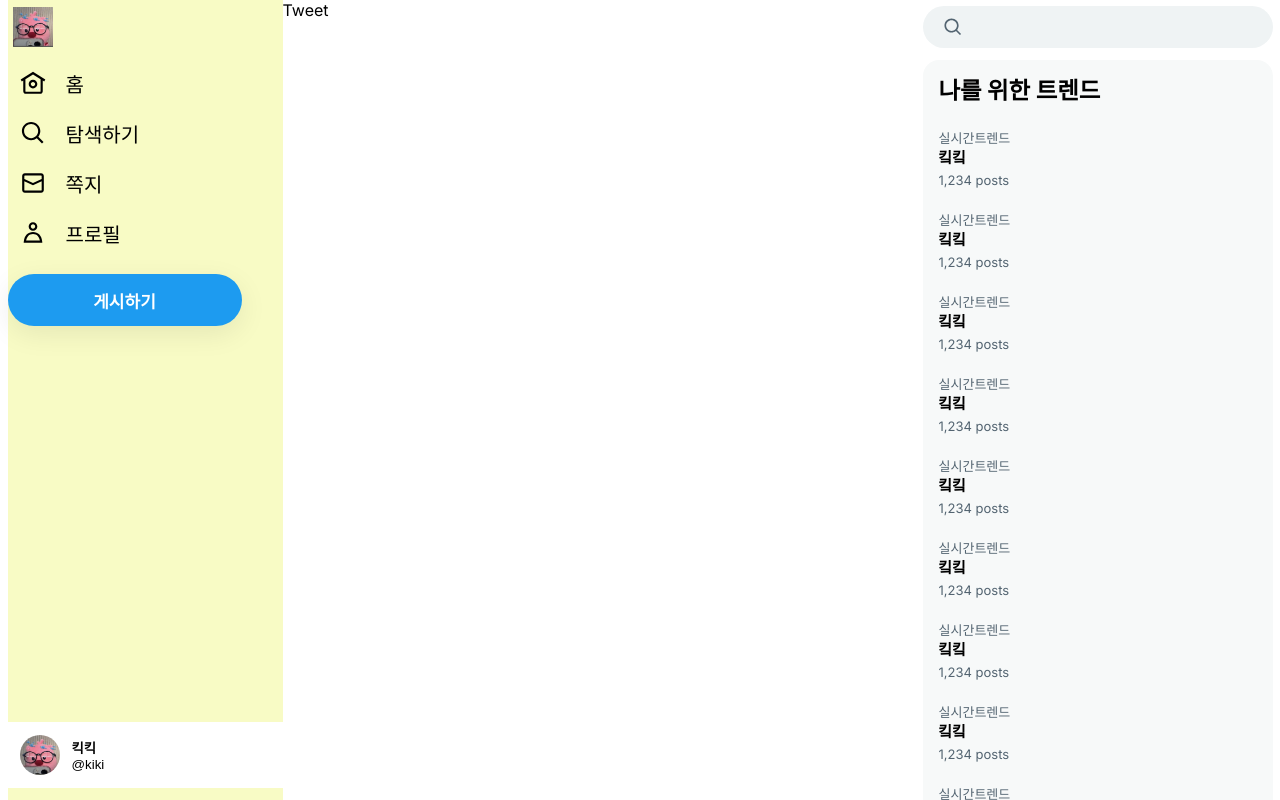
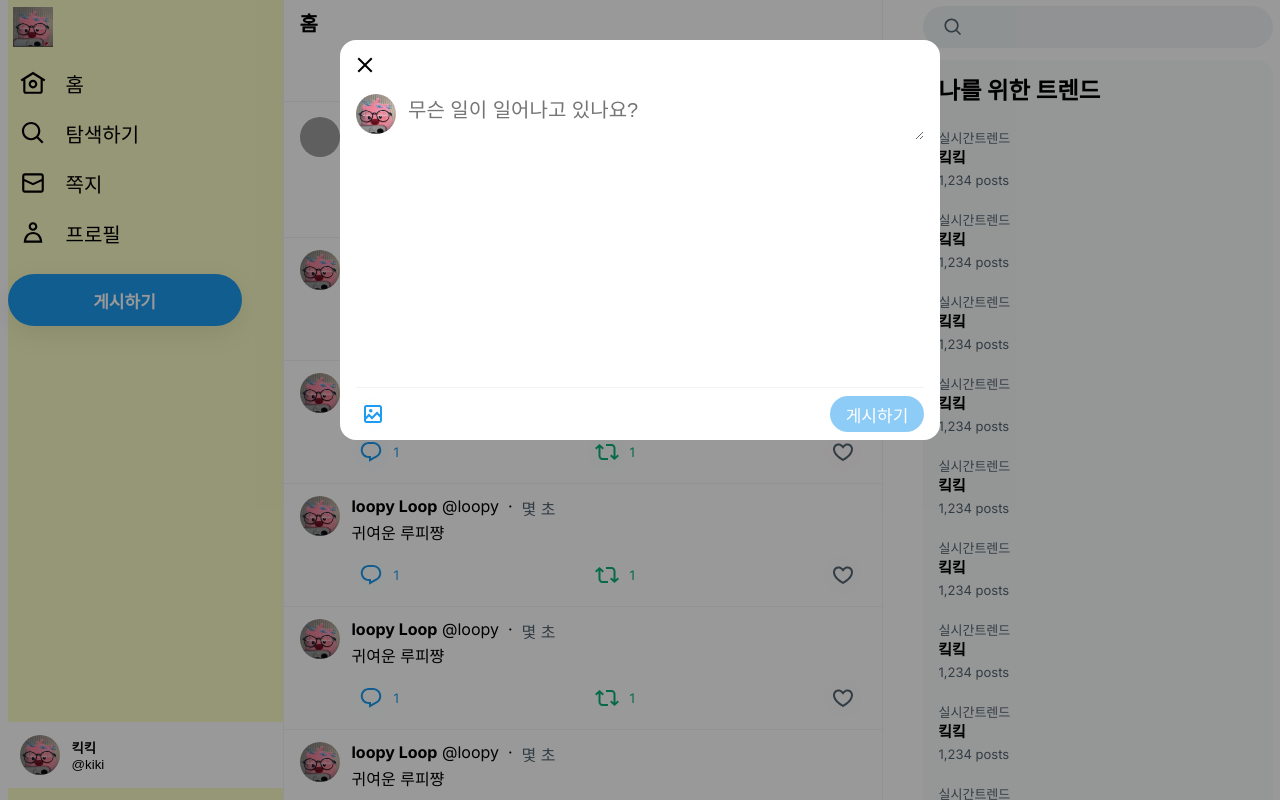
Before and after one commit to kiki9323/next-sns, a Next.js app: page /compose/tweet in a window 1280 px wide. Built offline with nearby package versions, Linux system fonts and the light colour scheme; grey boxes are pictures that could not be loaded.

Commit message:
(afterLogin) /compose/tweet 새로고침 시 모달 유지

```diff
--- /dev/null
+++ b/src/app/(afterLogin)/@modal/(.)compose/tweet/modal.module.css
@@ -0,0 +1,139 @@
+.modalBackground {
+  width: 100vw;
+  height: 100%;
+  display: flex;
+  justify-content: center;
+  position: absolute;
+  z-index: 10;
+  top: 0;
+  left: 0;
+  right: 0;
+  bottom: 0;
+  background-color: rgba(0, 0, 0, 0.4);
+}
+.modal {
+  background: #ffffff;
+  position: relative;
+  top: 5%;
+  max-width: 80vw;
+  min-width: 600px;
+  max-height: 400px;
+  border-radius: 16px;
+  display: flex;
+  flex-direction: column;
+}
+
+.closeButton {
+  width: 34px;
+  height: 34px;
+  border-radius: 17px;
+  border: none;
+  cursor: pointer;
+  background-color: #fff;
+  position: absolute;
+  left: 8px;
+  top: 8px;
+  display: flex;
+  align-items: center;
+  justify-content: center;
+}
+.closeButton:hover {
+  background-color: rgba(15, 20, 25, 0.1);
+}
+
+.modalForm {
+  display: flex;
+  flex-direction: column;
+  flex: 1;
+}
+
+.modalBody {
+  padding: 0 16px;
+  flex: 1;
+  margin-top: 54px;
+  display: flex;
+  flex-direction: row;
+}
+
+.postUserSection {
+  margin-right: 12px;
+  width: 40px;
+}
+
+.postUserImage {
+  width: 40px;
+  height: 40px;
+  border-radius: 20px;
+}
+
+.postUserImage img {
+  width: 40px;
+  height: 40px;
+  border-radius: 20px;
+}
+
+.inputDiv {
+  flex: 1;
+}
+
+.input {
+  width: 100%;
+  border: none;
+  outline: none;
+  font-size: 20px;
+}
+.input::placeholder {
+  font-family: "Malgun Gothic", sans-serif;
+}
+
+.modalFooter {
+  padding: 0 16px;
+}
+
+.modalDivider {
+  width: 100%;
+  border-bottom: 1px solid rgb(239, 243, 244);
+}
+.footerButtons {
+  display: flex;
+  flex-direction: row;
+  align-items: center;
+}
+.footerButtonLeft {
+  flex: 1;
+}
+
+.uploadButton {
+  width: 34px;
+  height: 34px;
+  border: none;
+  cursor: pointer;
+  border-radius: 17px;
+  background-color: rgb(29, 155, 240, 0.01);
+  transition-duration: 0.2s;
+  transition-property: background-color;
+  display: flex;
+  align-items: center;
+  justify-content: center;
+}
+.uploadButton:hover {
+  background-color: rgb(29, 155, 240, 0.1);
+}
+.uploadButton svg {
+  fill: rgb(29, 155, 240);
+}
+
+.actionButton {
+  cursor: pointer;
+  width: 94px;
+  height: 36px;
+  border-radius: 18px;
+  border: none;
+  margin: 8px 0;
+  background-color: rgb(29, 155, 240);
+  color: white;
+  font-size: 17px;
+}
+.actionButton:disabled {
+  opacity: 0.5;
+}
--- /dev/null
+++ b/src/app/(afterLogin)/@modal/(.)compose/tweet/page.tsx
@@ -0,0 +1,88 @@
+"use client";
+
+import { useRef, useState } from "react";
+
+import style from "./modal.module.css";
+import { useRouter } from "next/navigation";
+
+export default function TweetModal() {
+  const [content, setContent] = useState();
+  const imageRef = useRef<HTMLInputElement>(null);
+  const onSubmit = () => {};
+
+  const router = useRouter();
+  const onClickClose = () => {
+    router.back();
+  };
+  const onClickButton = () => {};
+  const onChangeContent = () => {};
+
+  const me = {
+    id: "loopy",
+    image: "/Loopy.jpeg",
+  };
+
+  return (
+    <div className={style.modalBackground}>
+      <div className={style.modal}>
+        <button className={style.closeButton} onClick={onClickClose}>
+          <svg
+            width={24}
+            viewBox="0 0 24 24"
+            aria-hidden="true"
+            className="r-18jsvk2 r-4qtqp9 r-yyyyoo r-z80fyv r-dnmrzs r-bnwqim r-1plcrui r-lrvibr r-19wmn03"
+          >
+            <g>
+              <path d="M10.59 12L4.54 5.96l1.42-1.42L12 10.59l6.04-6.05 1.42 1.42L13.41 12l6.05 6.04-1.42 1.42L12 13.41l-6.04 6.05-1.42-1.42L10.59 12z"></path>
+            </g>
+          </svg>
+        </button>
+        <form className={style.modalForm} onSubmit={onSubmit}>
+          <div className={style.modalBody}>
+            <div className={style.postUserSection}>
+              <div className={style.postUserImage}>
+                <img src={me.image} alt={me.id} />
+              </div>
+            </div>
+            <div className={style.inputDiv}>
+              <textarea
+                className={style.input}
+                placeholder="무슨 일이 일어나고 있나요?"
+                value={content}
+                onChange={onChangeContent}
+              />
+            </div>
+          </div>
+          <div className={style.modalFooter}>
+            <div className={style.modalDivider} />
+            <div className={style.footerButtons}>
+              <div className={style.footerButtonLeft}>
+                <input
+                  type="file"
+                  name="imageFiles"
+                  multiple
+                  hidden
+                  ref={imageRef}
+                />
+                <button
+                  className={style.uploadButton}
+                  type="button"
+                  onClick={onClickButton}
+                >
+                  <svg width={24} viewBox="0 0 24 24" aria-hidden="true">
+                    <g>
+                      <path d="M3 5.5C3 4.119 4.119 3 5.5 3h13C19.881 3 21 4.119 21 5.5v13c0 1.381-1.119 2.5-2.5 2.5h-13C4.119 21 3 19.881 3 18.5v-13zM5.5 5c-.276 0-.5.224-.5.5v9.086l3-3 3 3 5-5 3 3V5.5c0-.276-.224-.5-.5-.5h-13zM19 15.414l-3-3-5 5-3-3-3 3V18.5c0 .276.224.5.5.5h13c.276 0 .5-.224.5-.5v-3.086zM9.75 7C8.784 7 8 7.784 8 8.75s.784 1.75 1.75 1.75 1.75-.784 1.75-1.75S10.716 7 9.75 7z"></path>
+                    </g>
+                  </svg>
+                </button>
+              </div>
+              <button className={style.actionButton} disabled={!content}>
+                게시하기
+              </button>
+            </div>
+          </div>
+        </form>
+      </div>
+    </div>
+  );
+}
--- a/src/app/(afterLogin)/compose/tweet/page.tsx
+++ b/src/app/(afterLogin)/compose/tweet/page.tsx
@@ -1,3 +1,11 @@
-export default function Tweet() {
-  return <div>Tweet</div>;
+import Home from "@/app/(afterLogin)/home/page";
+import TweetModal from "../../@modal/(.)compose/tweet/page";
+
+export default function Page() {
+  return (
+    <>
+      <Home />
+      <TweetModal />
+    </>
+  );
 }
```
